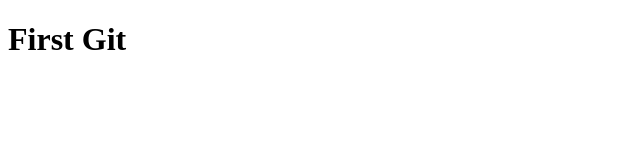
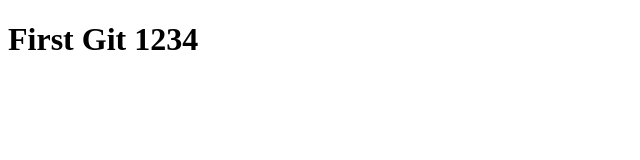
Before and after one commit to OudonePKL/git-101-oudone, a plain HTML site: page index.html in a window 1280 px wide. Shown: the whole page, without its empty margins (0-640 px from the left). Drawn offline with Linux system fonts and the light colour scheme.

Commit message:
update index

```diff
--- a/index.html
+++ b/index.html
@@ -6,6 +6,6 @@
     <title>Document</title>
 </head>
 <body>
-    <h1>First Git </h1>
+    <h1>First Git 1234</h1>
 </body>
 </html>
```
